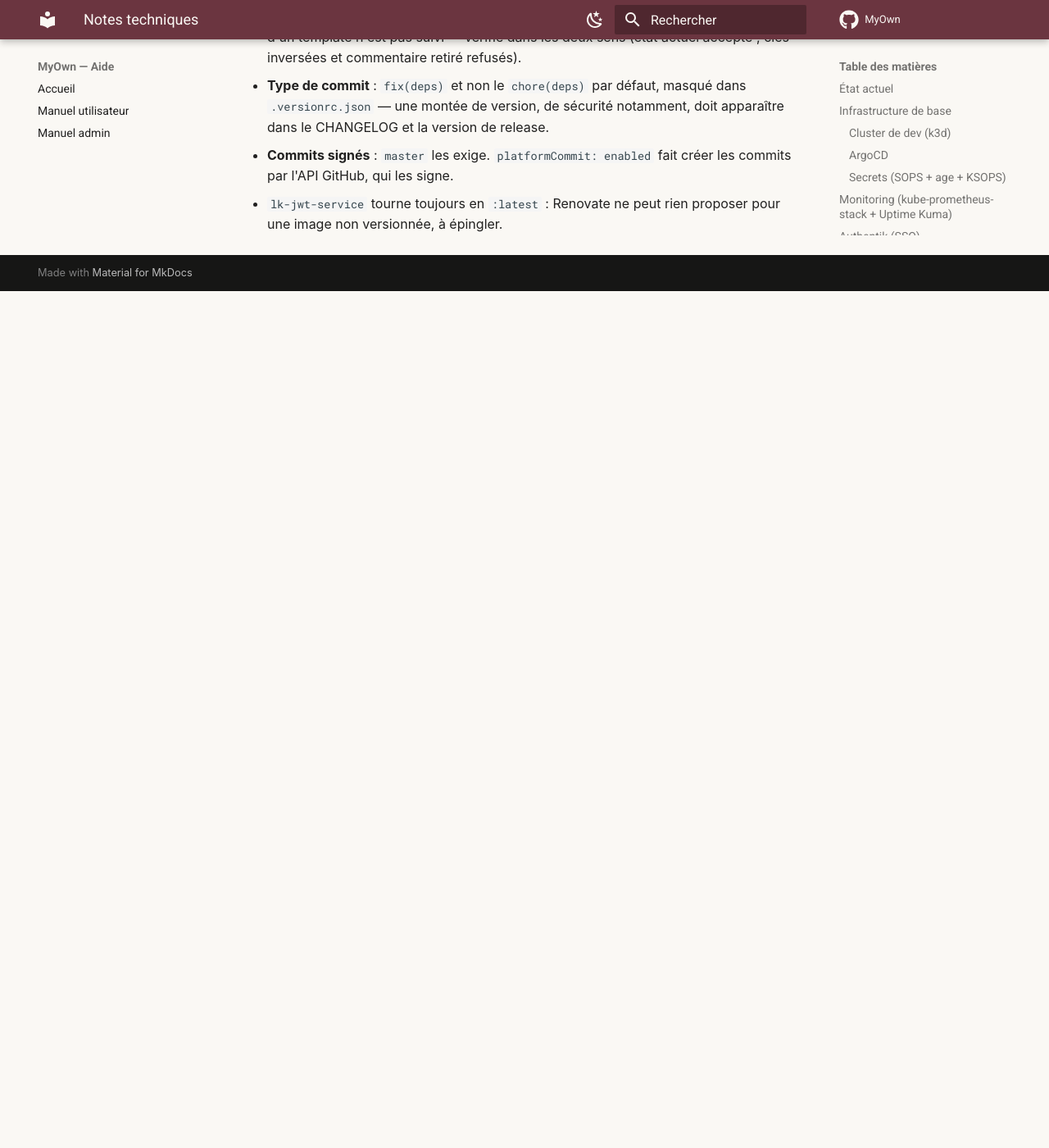
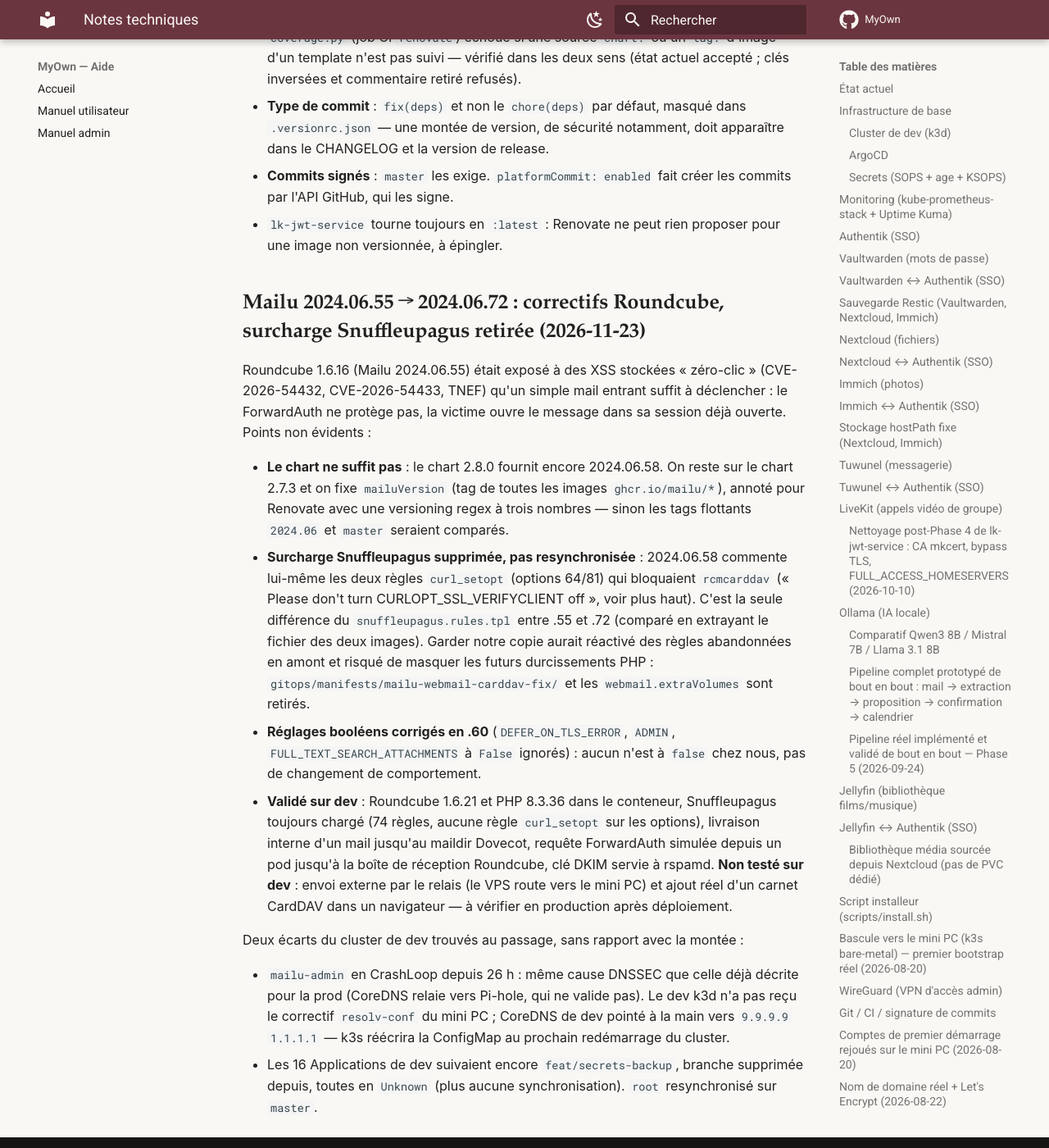
Before and after one commit to Pavliin/MyOwn, an MkDocs documentation site: the page built from docs/notes-techniques.md, in a window 1280 px wide and 1400 px high, scrolled down 131550 px. Shown: the whole window at 82% size. Built offline with MkDocs 1.6.1 and Material for MkDocs 9.7.7, drawn with Linux system fonts in a browser that asks for light colours; comment, search, counter and statistics services are not loaded; before the commit the page ends 131905 px from its top, so only the background shows below that; part of the change alters nothing that is shown; some of the changed text lies outside the part shown.

Commit message:
docs(mailu): document the 2024.06.72 upgrade and dropped override
Co-Authored-By: Claude Opus 5.5 <noreply@anthropic.com>

```diff
--- a/docs/notes-techniques.md
+++ b/docs/notes-techniques.md
@@ -995,7 +995,7 @@ Chantier suivant du backlog Phase 4 : relier le carnet d'adresses du webmail Mai
 
 **Deuxième vrai bug, trouvé en cliquant "Enregistrer" pour de vrai** : `Erreur de serveur (error)`. Logs nginx/php-fpm : `[snuffleupagus][disabled_function][drop] Aborted execution on call of the function 'curl_setopt' ... 'Please don't turn CURLOPT_SSL_VERIFYCLIENT off.'`. Cause confirmée en lisant `/etc/snuffleupagus.rules` (durcissement PHP intégré à l'image `mailu/webmail`) : la règle bloque tout appel à `curl_setopt` touchant l'option `64` (SSL_VERIFYPEER) **en se basant uniquement sur la constante d'option, jamais sur la valeur réellement passée** — un faux positif qui bloque même le cas sûr (activer la vérification), exactement ce que fait systématiquement `guzzlehttp`, la librairie HTTP utilisée par `rcmcarddav`. Le fichier lui-même contenait déjà le bon patron à suivre : des exceptions ciblées par nom de fichier existent pour des faux positifs similaires (`ini_get` pour guzzle/managesieve/snappymail, lignes 93-95) — repris à l'identique pour `curl_setopt`, scopé au fichier exact de guzzle (`CurlFactory.php`), sans affaiblir la règle ailleurs.
 
-**Mécanisme de correctif durable trouvé en lisant `/start.py`** (l'entrypoint du conteneur webmail) : `/etc/snuffleupagus.rules` est intégralement régénéré à chaque démarrage depuis `/etc/snuffleupagus.rules.tpl` (Jinja2) — un simple `kubectl exec` pour éditer le fichier vivant n'aurait pas survécu au prochain redémarrage. Pas de point d'extension officiel (`/overrides` du chart ne concerne que les fichiers `.inc.php` de Roundcube, pas les règles Snuffleupagus) — corrigé en montant une copie complète et corrigée du template par-dessus l'original via `webmail.extraVolumes`/`extraVolumeMounts` (existants dans le chart), un `ConfigMap` dédié (`gitops/manifests/mailu-webmail-carddav-fix/`). Étant une copie complète plutôt qu'un patch, nécessitera une resynchronisation manuelle si une future version du chart/image change ce fichier en amont — noté explicitement dans le manifeste.
+**Mécanisme de correctif durable trouvé en lisant `/start.py`** (l'entrypoint du conteneur webmail) : `/etc/snuffleupagus.rules` est intégralement régénéré à chaque démarrage depuis `/etc/snuffleupagus.rules.tpl` (Jinja2) — un simple `kubectl exec` pour éditer le fichier vivant n'aurait pas survécu au prochain redémarrage. Pas de point d'extension officiel (`/overrides` du chart ne concerne que les fichiers `.inc.php` de Roundcube, pas les règles Snuffleupagus) — corrigé en montant une copie complète et corrigée du template par-dessus l'original via `webmail.extraVolumes`/`extraVolumeMounts` (existants dans le chart), un `ConfigMap` dédié (`gitops/manifests/mailu-webmail-carddav-fix/`). Étant une copie complète plutôt qu'un patch, nécessitera une resynchronisation manuelle si une future version du chart/image change ce fichier en amont — noté explicitement dans le manifeste. **Retirée le 2026-11-23** : Mailu 2024.06.58 corrige le faux positif en amont (voir « Mailu 2024.06.55 → 2024.06.72 »).
 
 **Fausse piste avant de trouver la vraie cause du deuxième blocage** ("Could not determine the addressbook home" après le fix Snuffleupagus) : les logs du plugin (`RoundcubeLogger`, censé écrire via `rcube::write_log()` avec `log_driver = stdout`) n'apparaissaient nulle part, ni dans `/var/www/roundcube/logs/`, ni dans les logs du pod — piste abandonnée après avoir confirmé, en lisant `Discovery.php`, que ce message précis n'est atteint qu'après l'échec de **toutes** les tentatives d'authentification lors de la découverte (`findCurrentUserPrincipal` retourne `null` sans lever d'exception en cas de 401), pointant directement vers l'identifiant/mot de passe plutôt qu'un souci réseau déjà écarté. Confirmé : l'utilisateur avait essayé son email comme identifiant CardDAV (pas garanti fonctionner avec `user_oidc`) — réessai avec l'identifiant opaque exact, connexion réussie du premier coup.
 
@@ -1385,3 +1385,17 @@ Renovate détecte les nouvelles versions et ouvre les PR ; l'analyse (vulnérabi
 - **Type de commit** : `fix(deps)` et non le `chore(deps)` par défaut, masqué dans `.versionrc.json` — une montée de version, de sécurité notamment, doit apparaître dans le CHANGELOG et la version de release.
 - **Commits signés** : `master` les exige. `platformCommit: enabled` fait créer les commits par l'API GitHub, qui les signe.
 - `lk-jwt-service` tourne toujours en `:latest` : Renovate ne peut rien proposer pour une image non versionnée, à épingler.
+
+## Mailu 2024.06.55 → 2024.06.72 : correctifs Roundcube, surcharge Snuffleupagus retirée (2026-11-23)
+
+Roundcube 1.6.16 (Mailu 2024.06.55) était exposé à des XSS stockées « zéro-clic » (CVE-2026-54432, CVE-2026-54433, TNEF) qu'un simple mail entrant suffit à déclencher : le ForwardAuth ne protège pas, la victime ouvre le message dans sa session déjà ouverte. Points non évidents :
+
+- **Le chart ne suffit pas** : le chart 2.8.0 fournit encore 2024.06.58. On reste sur le chart 2.7.3 et on fixe `mailuVersion` (tag de toutes les images `ghcr.io/mailu/*`), annoté pour Renovate avec une versioning regex à trois nombres — sinon les tags flottants `2024.06` et `master` seraient comparés.
+- **Surcharge Snuffleupagus supprimée, pas resynchronisée** : 2024.06.58 commente lui-même les deux règles `curl_setopt` (options 64/81) qui bloquaient `rcmcarddav` (« Please don't turn CURLOPT_SSL_VERIFYCLIENT off », voir plus haut). C'est la seule différence du `snuffleupagus.rules.tpl` entre .55 et .72 (comparé en extrayant le fichier des deux images). Garder notre copie aurait réactivé des règles abandonnées en amont et risqué de masquer les futurs durcissements PHP : `gitops/manifests/mailu-webmail-carddav-fix/` et les `webmail.extraVolumes` sont retirés.
+- **Réglages booléens corrigés en .60** (`DEFER_ON_TLS_ERROR`, `ADMIN`, `FULL_TEXT_SEARCH_ATTACHMENTS` à `False` ignorés) : aucun n'est à `false` chez nous, pas de changement de comportement.
+- **Validé sur dev** : Roundcube 1.6.21 et PHP 8.3.36 dans le conteneur, Snuffleupagus toujours chargé (74 règles, aucune règle `curl_setopt` sur les options), livraison interne d'un mail jusqu'au maildir Dovecot, requête ForwardAuth simulée depuis un pod jusqu'à la boîte de réception Roundcube, clé DKIM servie à rspamd. **Non testé sur dev** : envoi externe par le relais (le VPS route vers le mini PC) et ajout réel d'un carnet CardDAV dans un navigateur — à vérifier en production après déploiement.
+
+Deux écarts du cluster de dev trouvés au passage, sans rapport avec la montée :
+
+- `mailu-admin` en CrashLoop depuis 26 h : même cause DNSSEC que celle déjà décrite pour la prod (CoreDNS relaie vers Pi-hole, qui ne valide pas). Le dev k3d n'a pas reçu le correctif `resolv-conf` du mini PC ; CoreDNS de dev pointé à la main vers `9.9.9.9 1.1.1.1` — k3s réécrira la ConfigMap au prochain redémarrage du cluster.
+- Les 16 Applications de dev suivaient encore `feat/secrets-backup`, branche supprimée depuis, toutes en `Unknown` (plus aucune synchronisation). `root` resynchronisé sur `master`.
```
